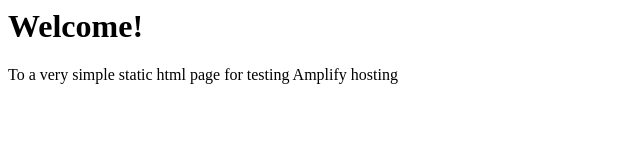
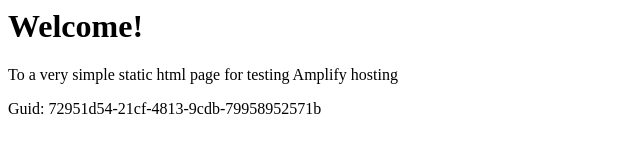
Before and after one commit to aws-aemilia-hkg/Github-PR-Commit-Integration-Test-DoNotTouch-v1-preprod-ap-east-1, a website: page src/index.html in a window 1280 px wide. Shown: the whole page, without its empty margins (0-640 px from the left). Drawn offline with Linux system fonts and the light colour scheme.

Commit message:
commit from integ tests

```diff
--- a/src/index.html
+++ b/src/index.html
@@ -1,3 +1,5 @@
+
+
 <html lang="en">
 
 <head>
@@ -10,6 +12,6 @@
 <body>
     <h1>Welcome!</h1>
     <p>To a very simple static html page for testing Amplify hosting</p>
-</body>
+    <p>Guid: 72951d54-21cf-4813-9cdb-79958952571b</p></body>
 
 </html>
```
